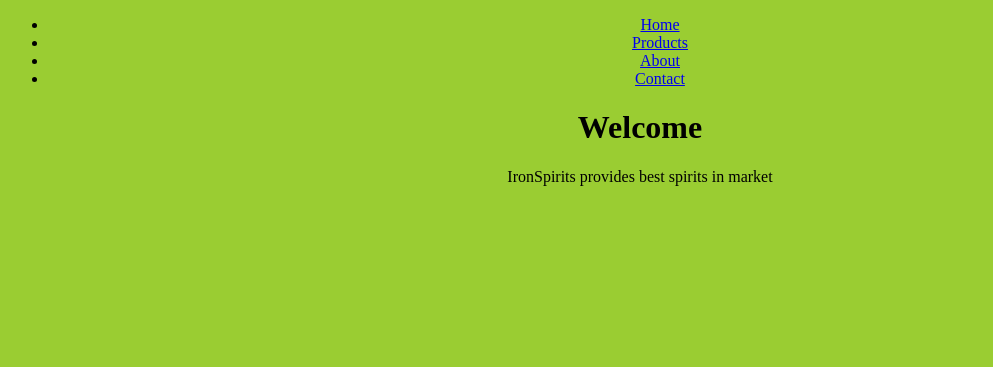
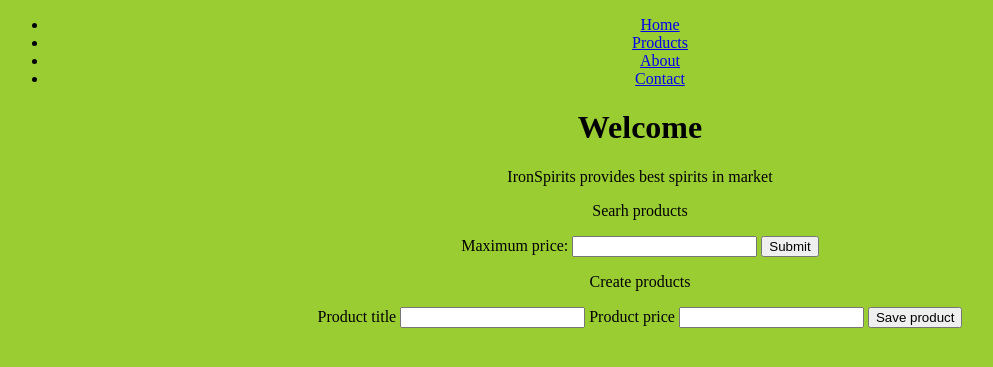
Before and after one commit to fevi-ro/node-codealong-ironspirits, a Node server app: page / in a window 1280 px wide. Shown: the top 367 px of the page, without its empty margins (0-993 px from the left). Run offline with Node 20, Linux system fonts and the light colour scheme; some libraries are stand-ins or nearby versions.

Commit message:
POST functionality

```diff
--- a/app.js
+++ b/app.js
@@ -2,19 +2,27 @@
 const Product = require('./models/Product.model');
 const app = express();
 const mongoose = require('mongoose');
+// 1. require the body-parser
+const bodyParser = require('body-parser');
 app.set("views", __dirname + "/views");
 app.set("view engine", "hbs");
 
 app.use(express.static('public')); // must be placed allways after const app = express();
-
+// 2. let know your app you will be using it
+app.use(bodyParser.urlencoded({ extended: true }));
 //  <img src="/images/mouri.jpg" alt="ironborn" />      alt syntax of line 18
 //app.get(path, code);
 //path for homepage "/"
+
+
 
 mongoose
     .connect('mongodb://localhost/ironborn-ecommerce')
     .then(x => console.log(`Connected to Mongo! Database name: "${x.connections[0].name}"`))
     .catch(err => console.error('Error connecting to mongo', err));
+
+
+
 
 /* Routes */
 
@@ -35,15 +43,44 @@
     res.render("contact");
 });
 
-
+//filter products with max price 50
 app.get("/products", (req, res, next) => {
 
-    Product.find()
+    let filter;
+    const max = req.query.maxPrice;
+
+    if (max === undefined) {
+        filter = {};
+    } else {
+        filter = { price: { $lte: max } }
+    }
+
+    Product.find(filter)
         .then(productsArr => {
             res.render("productList", { products: productsArr });
         })
         .catch(error => console.log("error getting products from DB", error));
 })
+
+
+
+
+app.post("/products/new", (req, res, next) => {
+    const newProduct = {
+        title: req.body.title,
+        price: req.body.price
+    }
+
+    Product.create(newProduct)
+        .then(newProduct => {
+            res.redirect("/products"); //redirect to the products page
+        })
+        .catch(error => {
+            console.log("error creating new product", error);
+            res.redirect("/"); //@todo: display a nice error msg
+        });
+})
+
 
 /*  GET each product from DB
 app.get("/limoncello", (req, res, next) => {
@@ -101,5 +138,5 @@
 
 
 app.listen(3001, () => {
-    console.log('server listening to requests');
+    console.log("server listening to requests...")
 });
--- a/views/home.hbs
+++ b/views/home.hbs
@@ -3,3 +3,31 @@
     <h1>Welcome</h1>
 
     <p>IronSpirits provides best spirits in market</p>
+
+
+<div id="search-form" class="form-container">
+    <p>Searh products</p>
+    <form action="/products" method="GET" >
+    <label >
+Maximum price:
+        <input type="number" min="1" name="maxPrice">
+</label>
+        <button>Submit</button>
+    </form>
+</div>
+
+
+<div id="create-form" class="form-container">
+    <p>Create products</p>
+    <form action="/newProducts" method="POST" >
+    <label >
+Product title
+        <input type="text" name="title">
+</label>
+   <label >
+Product price
+        <input type="number" min="1" name="price">
+</label>
+        <button>Save product</button>
+    </form>
+</div>
--- a/views/productList.hbs
+++ b/views/productList.hbs
@@ -3,6 +3,7 @@
 {{#each products}}
     <section class="product">
         <h2>{{this.title}}</h2>
+             <h4>Price: {{this.price}}€</h4>
         <a href="/products/{{this._id}}">More details</a>
     </section>
 {{/each}}
```
